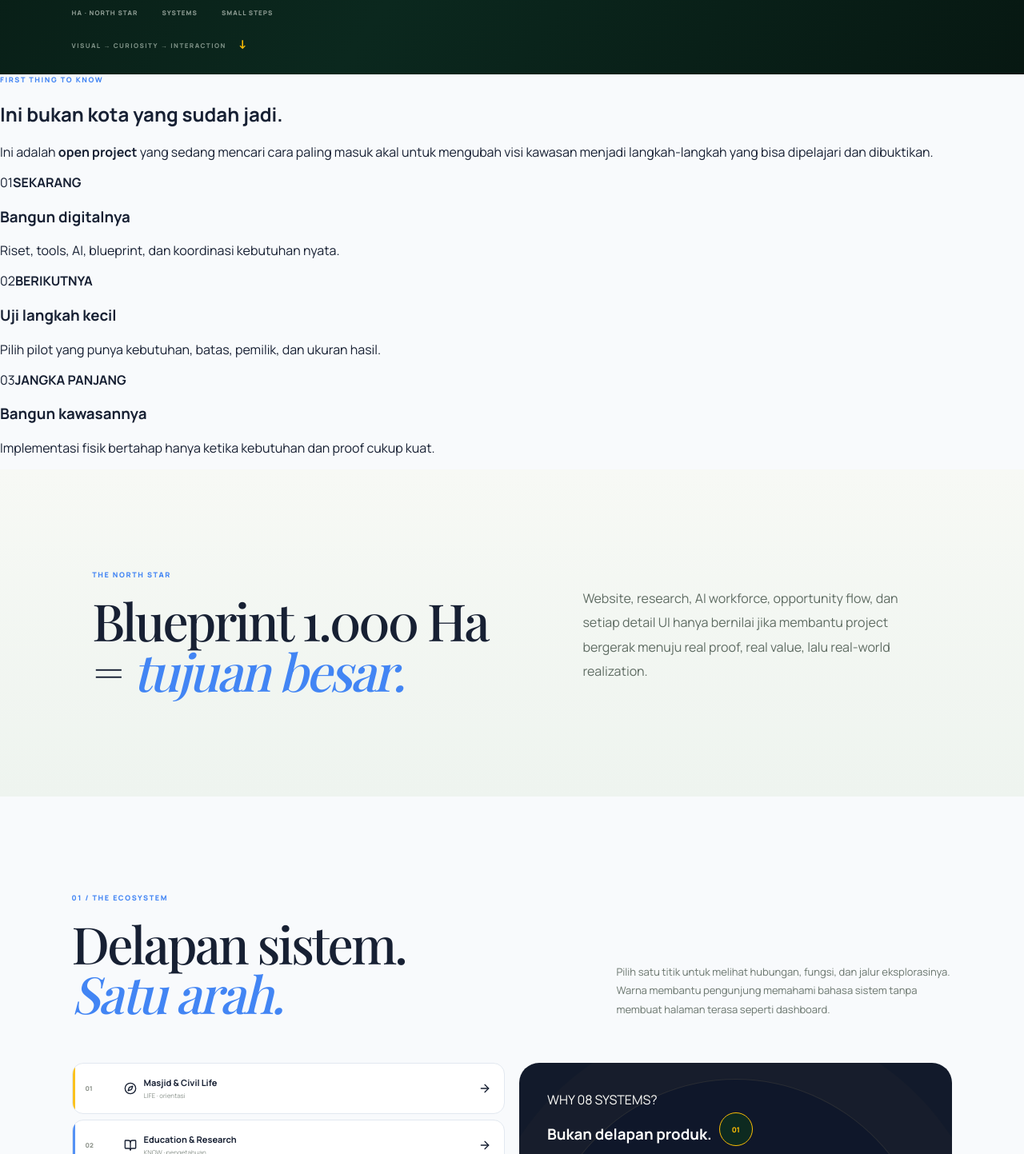
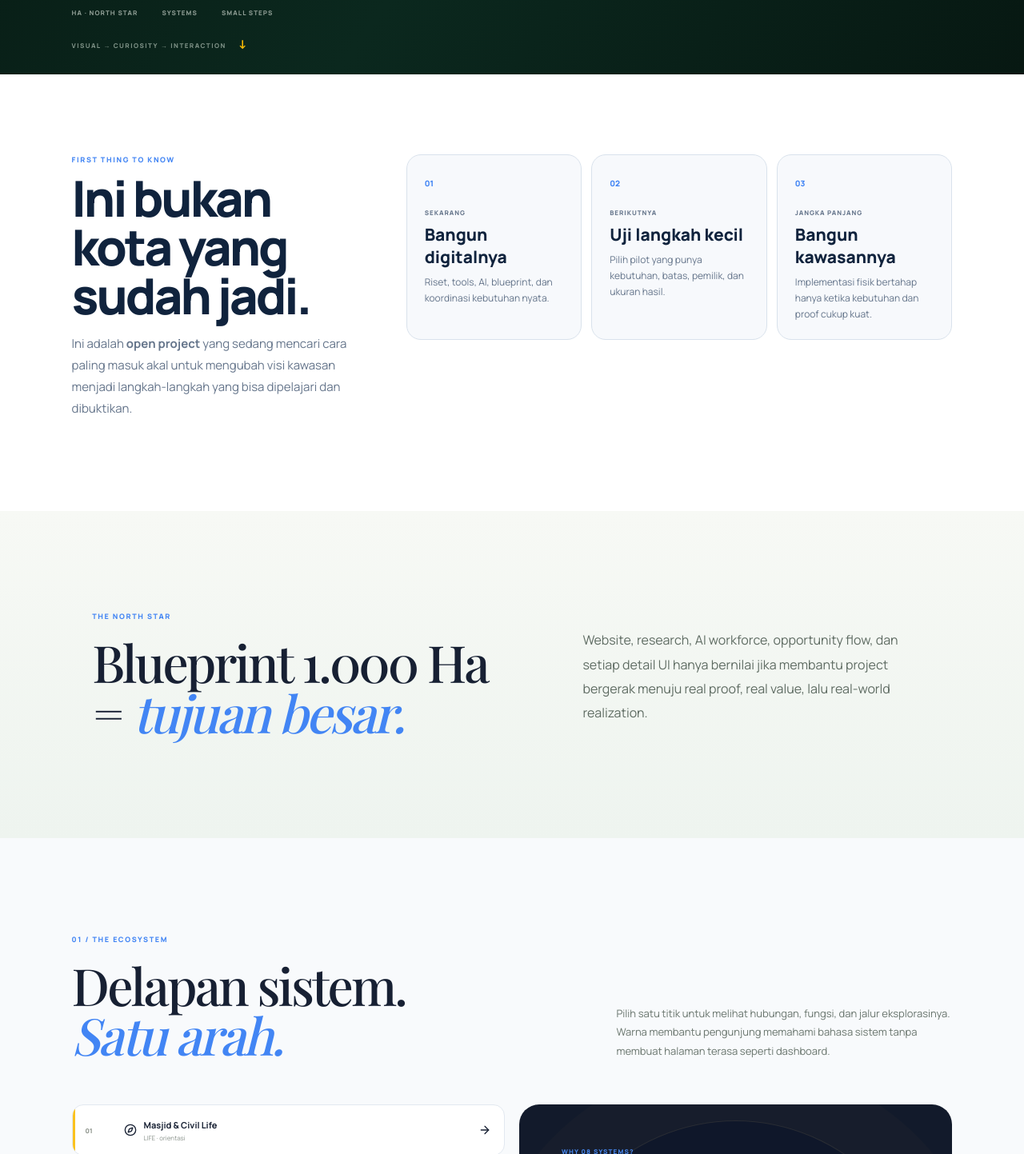
Before and after one commit to rllibo833-sudo/Landing-page-prototype, a React (Vite) app: page / in a window 1280 px wide. Shown: the part 807-2250 px from the top of the page at 80% size. Built offline with nearby package versions, Linux system fonts and the light colour scheme; a web font is replaced by a local one.

Commit message:
style: improve visitor clarity and entry paths

```diff
--- a/src/styles.css
+++ b/src/styles.css
@@ -226,3 +226,10 @@ body{font-family:Manrope,Arial,sans-serif;background:#f8fafc;color:#172033}
 @media(max-width:700px){.supportGrid{grid-template-columns:1fr}.supportCard{min-height:235px}.supportCard h3{margin-top:45px}}
 
 .storyPath{padding:110px 6vw;background:#f7f9fc}.storySteps{display:grid;grid-template-columns:repeat(4,1fr);gap:1px;margin-top:42px;background:#d9e2ec;border:1px solid #d9e2ec}.storySteps a{min-height:180px;padding:28px;background:#fff;display:flex;flex-direction:column;justify-content:space-between;text-decoration:none;color:#10233d;transition:transform .25s ease,box-shadow .25s ease}.storySteps a:hover{transform:translateY(-5px);box-shadow:0 18px 40px rgba(16,35,61,.12)}.storySteps span{font:800 12px Manrope;color:#4285f4}.storySteps b{font:900 24px Manrope;letter-spacing:-.04em}.storySteps small{color:#65758b;font:700 12px Manrope}.storyPath .sectionTop>p{max-width:520px;color:#65758b}.mapLens{letter-spacing:.08em}@media(max-width:760px){.storySteps{grid-template-columns:1fr 1fr}.storySteps a{min-height:150px;padding:22px}}@media(max-width:480px){.storySteps{grid-template-columns:1fr}}
+
+
+/* Founder visitor review: clarity before ambition, and a concrete reason to enter. */
+.claritySection{padding:100px clamp(18px,7vw,110px);background:#fff;display:grid;grid-template-columns:.8fr 1.5fr;gap:54px;align-items:start}.clarityIntro h2{font:800 clamp(34px,5vw,62px)/.98 Manrope;letter-spacing:-.05em;margin:12px 0 16px;color:#10233d}.clarityIntro p{max-width:560px;color:#65758b;font:400 15px/1.8 Manrope}.clarityCards{display:grid;grid-template-columns:repeat(3,1fr);gap:12px}.clarityCards article{border:1px solid #d9e2ec;border-radius:18px;padding:22px;background:#f7f9fc}.clarityCards span{font:800 10px Manrope;color:#4285f4}.clarityCards b{display:block;margin-top:22px;font:800 8px Manrope;letter-spacing:.12em;color:#65758b}.clarityCards h3{font:800 21px Manrope;color:#10233d;margin:8px 0}.clarityCards p{font:400 12px/1.65 Manrope;color:#65758b;margin:0}
+.systemDefault{display:grid;grid-template-columns:1.1fr .9fr;gap:24px;align-items:center}.systemDefaultCopy{padding:10px 18px}.systemDefaultCopy>span{font:800 8px Manrope;letter-spacing:.14em;color:#4285f4}.systemDefaultCopy h3{font:800 34px/1 Manrope;letter-spacing:-.04em;color:#10233d;margin:9px 0}.systemDefaultCopy p{font:400 13px/1.7 Manrope;color:#65758b}.systemDefaultCopy>div{margin-top:20px;padding:14px;border-radius:12px;background:#f7f9fc;color:#526174;font:400 11px/1.65 Manrope}.systemDefaultCopy>div b{color:#10233d}
+.entrySection{padding:110px clamp(18px,7vw,110px);background:#eaf0f7}.entrySection>div:first-child{max-width:760px}.entrySection h2{font:800 clamp(38px,5.4vw,68px)/.98 Manrope;letter-spacing:-.055em;color:#10233d;margin:12px 0}.entrySection h2 i{font-style:normal;color:#4285f4}.entrySection>div:first-child>p{font:400 14px/1.8 Manrope;color:#65758b}.entryGrid{display:grid;grid-template-columns:repeat(4,1fr);gap:12px;margin-top:34px}.entryGrid a{display:flex;flex-direction:column;min-height:220px;padding:22px;border:1px solid #d9e2ec;border-radius:18px;background:#fff;text-decoration:none;transition:.2s}.entryGrid a:hover{transform:translateY(-3px);border-color:#4285f4}.entryGrid span{font:800 8px Manrope;letter-spacing:.12em;color:#4285f4}.entryGrid h3{font:800 19px/1.1 Manrope;color:#10233d;margin:18px 0 8px}.entryGrid p{font:400 11px/1.7 Manrope;color:#65758b;margin:0}.entryGrid b{margin-top:auto;padding-top:18px;font:800 10px Manrope;color:#10233d}.entryTruth{display:grid;grid-template-columns:auto 1fr auto 1fr auto 1.5fr;gap:10px 14px;align-items:center;margin-top:18px;padding:18px;border-radius:14px;background:#10233d;color:#fff}.entryTruth span{font:800 7px Manrope;letter-spacing:.1em;color:#8fa2b8}.entryTruth b{font:700 10px/1.4 Manrope;color:#fff}
+@media(max-width:900px){.claritySection{grid-template-columns:1fr;gap:28px}.entryGrid{grid-template-columns:repeat(2,1fr)}.entryTruth{grid-template-columns:1fr 2fr}}@media(max-width:560px){.claritySection{padding:75px 18px}.clarityCards{grid-template-columns:1fr}.clarityCards article{padding:18px}.systemDefault{grid-template-columns:1fr}.systemDefaultCopy{padding:0}.systemDefaultCopy h3{font-size:28px}.entrySection{padding:75px 18px}.entryGrid{grid-template-columns:1fr}.entryGrid a{min-height:180px}.entryTruth{grid-template-columns:1fr;gap:5px 10px}}
```
